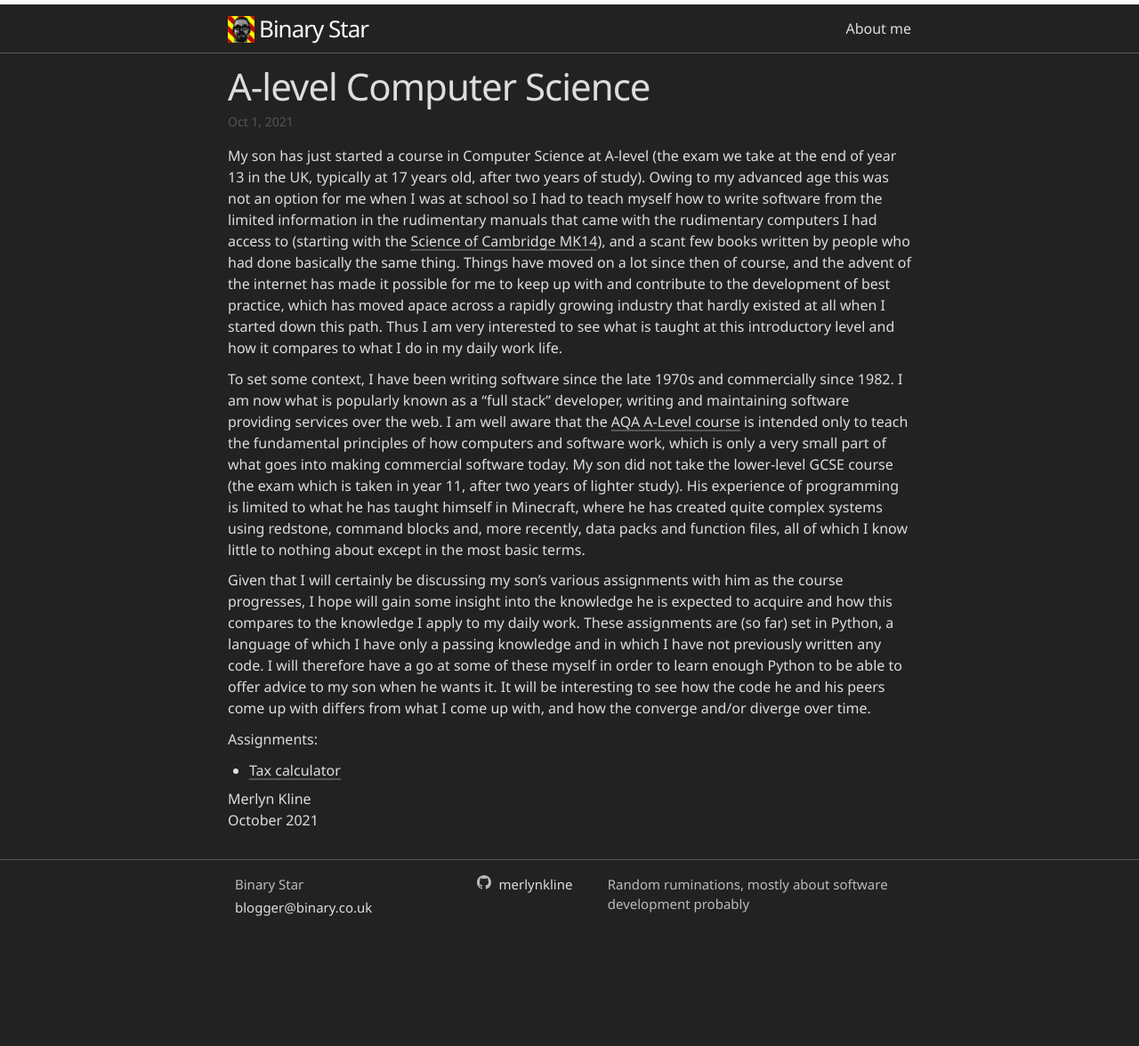
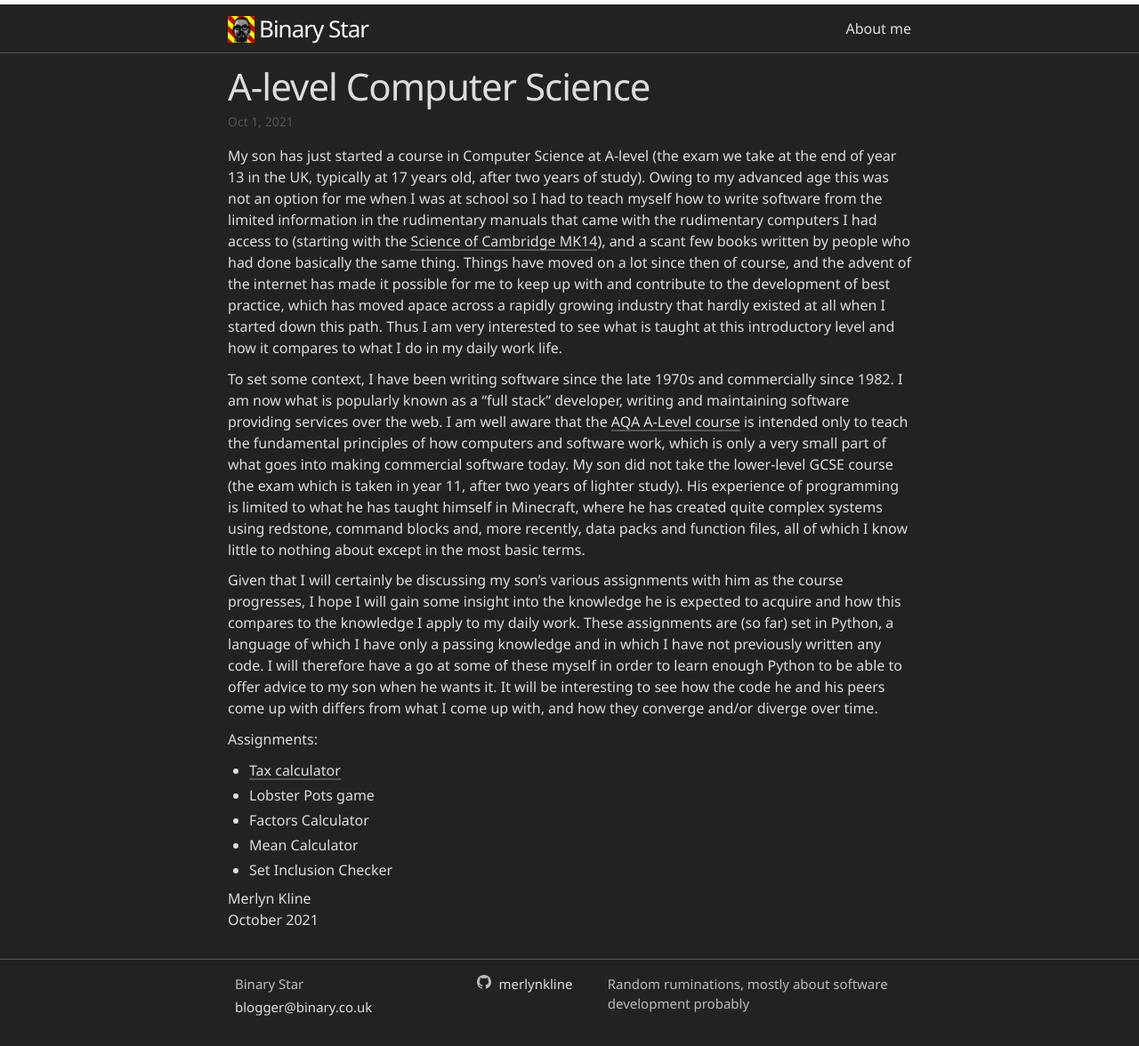
Before and after one commit to merlynkline/merlynkline.github.io, a Jekyll site: the page built from _posts/2021-10-01-ALevelComputerScience.md, in a window 1280 px wide. Shown: the whole page at 89% size. Built offline with Jekyll 4.4.1, drawn with Linux system fonts in a browser that asks for light colours; before the commit the page ends 1064 px from its top, so only the background shows below that.

Commit message:
Fix typos, expand assignment list

```diff
--- a/_posts/2021-10-01-ALevelComputerScience.md
+++ b/_posts/2021-10-01-ALevelComputerScience.md
@@ -8,11 +8,15 @@ My son has just started a course in Computer Science at A-level (the exam we tak
 
 To set some context, I have been writing software since the late 1970s and commercially since 1982. I am now what is popularly known as a "full stack" developer, writing and maintaining software providing services over the web. I am well aware that the [AQA A-Level course](https://www.aqa.org.uk/subjects/computer-science-and-it/as-and-a-level/computer-science-7516-7517) is intended only to teach the fundamental principles of how computers and software work, which is only a very small part of what goes into making commercial software today. My son did not take the lower-level GCSE course (the exam which is taken in year 11, after two years of lighter study). His experience of programming is limited to what he has taught himself in Minecraft, where he has created quite complex systems using redstone, command blocks and, more recently, data packs and function files, all of which I know little to nothing about except in the most basic terms.
 
-Given that I will certainly be discussing my son's various assignments with him as the course progresses, I hope will gain some insight into the knowledge he is expected to acquire and how this compares to the knowledge I apply to my daily work. These assignments are (so far) set in Python, a language of which I have only a passing knowledge and in which I have not previously written any code. I will therefore have a go at some of these myself in order to learn enough Python to be able to offer advice to my son when he wants it. It will be interesting to see how the code he and his peers come up with differs from what I come up with, and how the converge and/or diverge over time.
+Given that I will certainly be discussing my son's various assignments with him as the course progresses, I hope I will gain some insight into the knowledge he is expected to acquire and how this compares to the knowledge I apply to my daily work. These assignments are (so far) set in Python, a language of which I have only a passing knowledge and in which I have not previously written any code. I will therefore have a go at some of these myself in order to learn enough Python to be able to offer advice to my son when he wants it. It will be interesting to see how the code he and his peers come up with differs from what I come up with, and how they converge and/or diverge over time.
 
 Assignments:
+
 * [Tax calculator]({% post_url 2021-10-02-ALevelCSTaxCalculator %})
-
+* Lobster Pots game
+* Factors Calculator
+* Mean Calculator
+* Set Inclusion Checker
 
 Merlyn Kline
 October 2021
```
